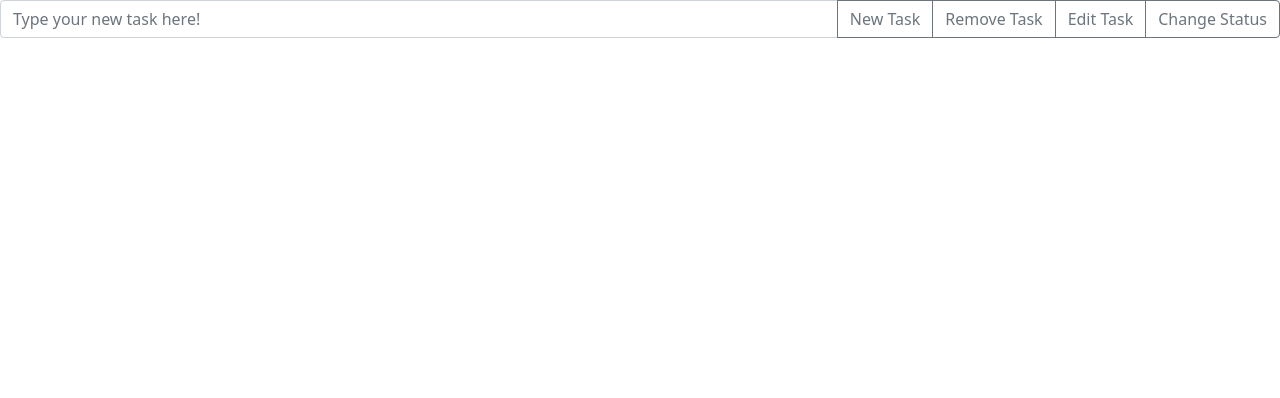
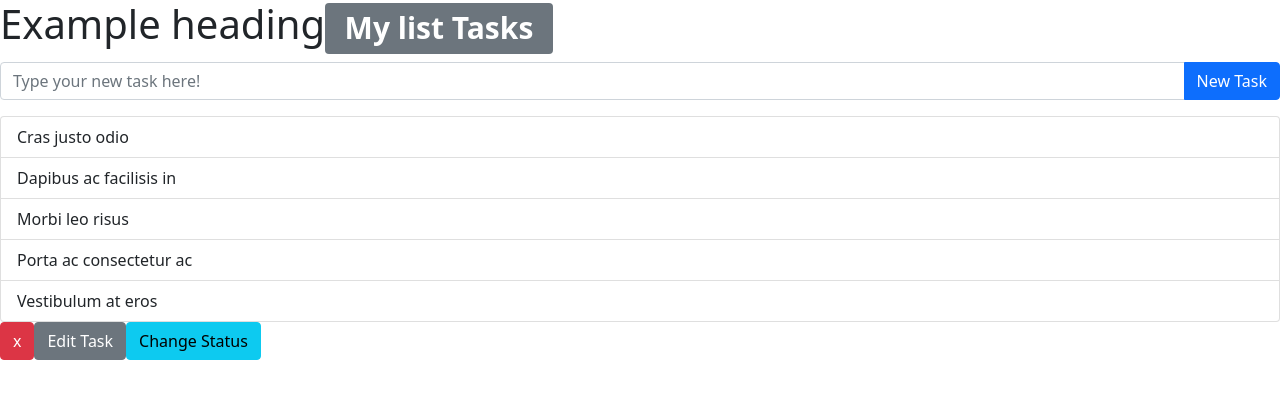
Before and after one commit to flavio92ux/todoList-project, a React (Create React App) app in the folder todo-list-frontend/: page / in a window 1280 px wide. Shown: the top 398 px of the page. Built offline with nearby package versions, Linux system fonts and the light colour scheme.

Commit message:
introducao: interrompendo o desenvolvimento basico do front para a criacao do backend

```diff
--- a/todo-list-frontend/package.json
+++ b/todo-list-frontend/package.json
@@ -52,7 +52,7 @@
     "cypress": "^3.7.0",
     "cypress-multi-reporters": "^1.4.0",
     "eslint": "6.8.0",
-    "eslint-config-trybe-frontend": "1.2.0",
+    "eslint-config-trybe-frontend": "^1.2.0",
     "eslint-plugin-react-hooks": "^4.2.0",
     "fs-extra": "^9.0.1",
     "mocha": "^8.0.1",
--- a/todo-list-frontend/src/components/InputTask.js
+++ b/todo-list-frontend/src/components/InputTask.js
@@ -1,25 +1,31 @@
-import React from 'react';
+import React, { useState } from 'react';
 import { InputGroup, FormControl, Button } from 'react-bootstrap';
 
 function InputTask() {
+  const [inputContent, setInputContent] = useState('');
+
+  const handleTask = () => {
+    console.log(inputContent);
+    setInputContent('');
+  };
+
   return (
-    <InputGroup className="mb-3">
+    <InputGroup
+      className="mb-3"
+    >
       <FormControl
         placeholder="Type your new task here!"
         aria-label="Recipient's username"
         aria-describedby="basic-addon2"
+        value={ inputContent }
+        onChange={ (e) => setInputContent(e.target.value) }
       />
-      <Button variant="outline-secondary" id="button-addon2">
+      <Button
+        variant="primary"
+        id="button-addon2"
+        onClick={ handleTask }
+      >
         New Task
-      </Button>
-      <Button variant="outline-secondary" id="button-addon2">
-        Remove Task
-      </Button>
-      <Button variant="outline-secondary" id="button-addon2">
-        Edit Task
-      </Button>
-      <Button variant="outline-secondary" id="button-addon2">
-        Change Status
       </Button>
     </InputGroup>
   );
--- /dev/null
+++ b/todo-list-frontend/src/components/ListTasks.js
@@ -0,0 +1,16 @@
+import React from 'react';
+import { ListGroup } from 'react-bootstrap';
+
+function ListTasks() {
+  return (
+    <ListGroup>
+      <ListGroup.Item>Cras justo odio</ListGroup.Item>
+      <ListGroup.Item>Dapibus ac facilisis in</ListGroup.Item>
+      <ListGroup.Item>Morbi leo risus</ListGroup.Item>
+      <ListGroup.Item>Porta ac consectetur ac</ListGroup.Item>
+      <ListGroup.Item>Vestibulum at eros</ListGroup.Item>
+    </ListGroup>
+  );
+}
+
+export default ListTasks;
--- /dev/null
+++ b/todo-list-frontend/src/components/ManipulationButtons.js
@@ -0,0 +1,20 @@
+import React from 'react';
+import { Button } from 'react-bootstrap';
+
+function ManipulationButtons() {
+  return (
+    <>
+      <Button variant="danger" id="button-addon2">
+        x
+      </Button>
+      <Button variant="secondary" id="button-addon2">
+        Edit Task
+      </Button>
+      <Button variant="info" id="button-addon2">
+        Change Status
+      </Button>
+    </>
+  );
+}
+
+export default ManipulationButtons;
--- /dev/null
+++ b/todo-list-frontend/src/components/TitleContainer.js
@@ -0,0 +1,13 @@
+import React from 'react';
+import { Badge } from 'react-bootstrap';
+
+function TitleContainer() {
+  return (
+    <h1>
+      Example heading
+      <Badge bg="secondary">My list Tasks</Badge>
+    </h1>
+  );
+}
+
+export default TitleContainer;
--- a/todo-list-frontend/src/pages/TodoList.js
+++ b/todo-list-frontend/src/pages/TodoList.js
@@ -1,10 +1,16 @@
 import React from 'react';
 import InputTask from '../components/InputTask';
+import ListTasks from '../components/ListTasks';
+import ManipulationButtons from '../components/ManipulationButtons';
+import TitleContainer from '../components/TitleContainer';
 
 function TodoList() {
   return (
     <>
+      <TitleContainer />
       <InputTask />
+      <ListTasks />
+      <ManipulationButtons />
     </>
   );
 }
```
Also changed, not shown: todo-list-frontend/.eslintrc.json (added), 2 other files (tests, documents, lock files or other folders).
